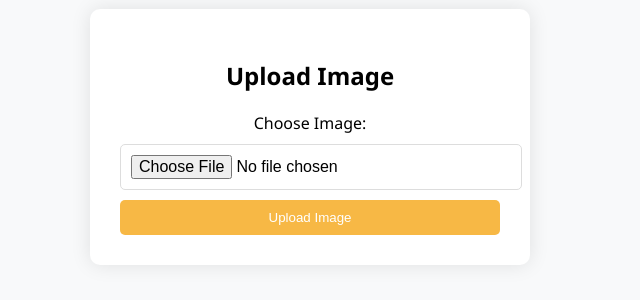
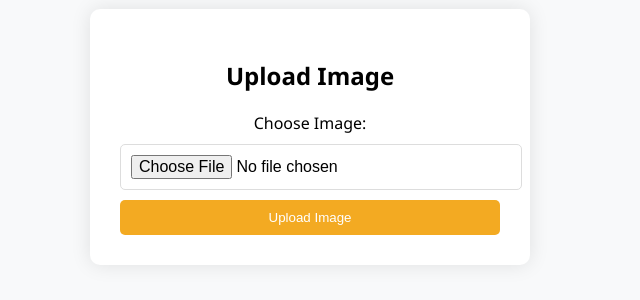
Before and after one commit to P1X2/Mashroom_identification_app, a Django app: page / in a window 1280 px wide, with the pointer over the restyled element. Shown: the part 139-439 px from the top of the page, without its empty margins (330-970 px from the left). Run offline with Django 5.2, Linux system fonts and the light colour scheme.

Commit message:
home page -> fix button

```diff
--- a/static/styles/style.css
+++ b/static/styles/style.css
@@ -177,7 +177,7 @@
 }
 
 .upload-form button[type="submit"]:hover {
-  background-color: var(--secondary-color #6c757d);
+  background-color: var(--secondary-color);
 }
 
 .mushroom_photo {
```
